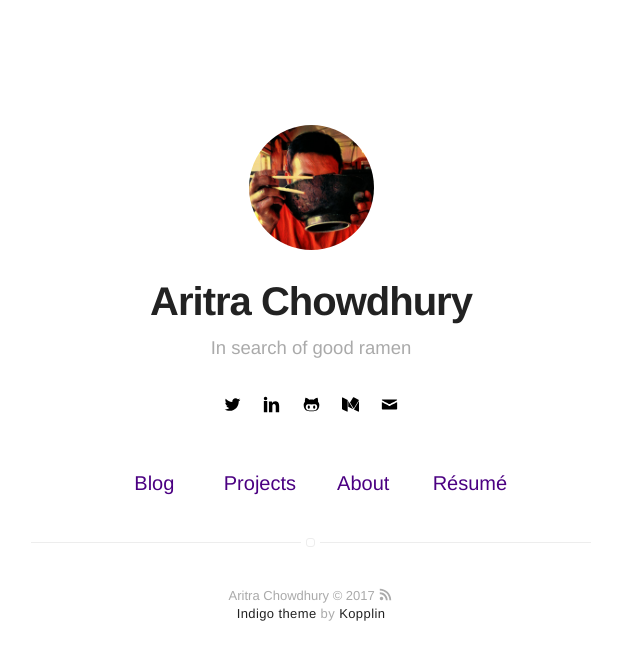
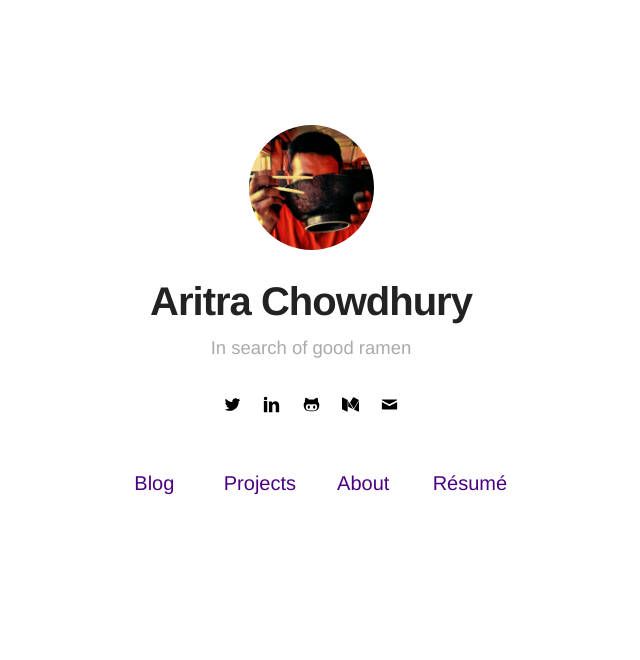
Before and after one commit to AriChow/AriChow.github.io, a Jekyll site: the page built from index.html, in a window 1280 px wide. Shown: the top 660 px of the page, without its empty margins (329-969 px from the left). Built offline with Jekyll 4.4.1, drawn with Linux system fonts in a browser that asks for light colours.

Commit message:
change blog

```diff
--- a/_includes/footer.html
+++ b/_includes/footer.html
@@ -1,7 +1,8 @@
-<footer class="footer-main">
+<!-- <footer class="footer-main">
     {{ site.name }} © {{ site.time | date: '%Y' }} <a class="link" href="{{ site.url }}/feed.xml" target="_blank"><svg class="icon icon-rss"><use xlink:href="#icon-rss"></use></svg></a>
 
     <p class="extra">
         <a class="link" href="https://github.com/sergiokopplin/indigo">Indigo theme</a> by <a class="link" href="http://koppl.in">Kopplin</a>
     </p>
 </footer>
+ -->
```
